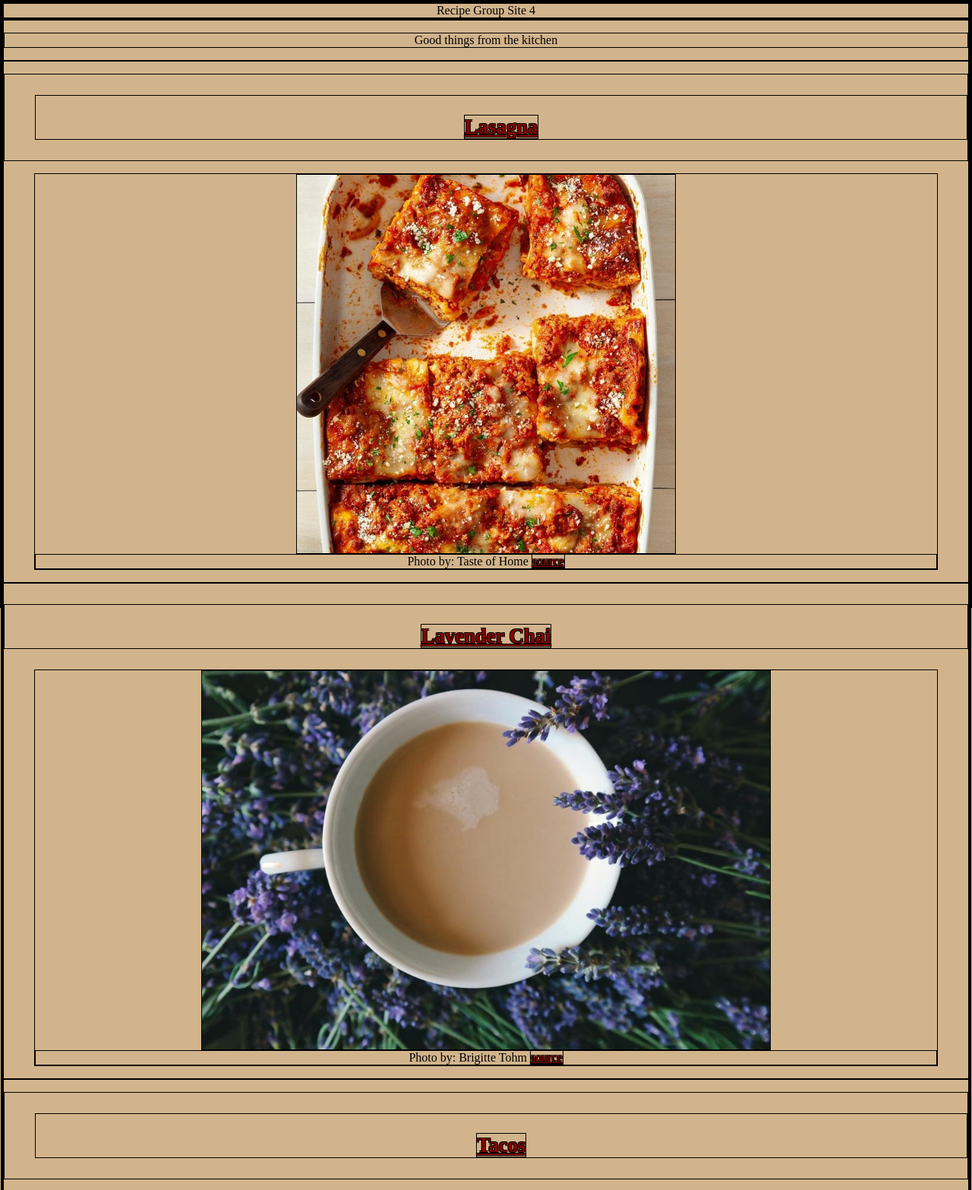
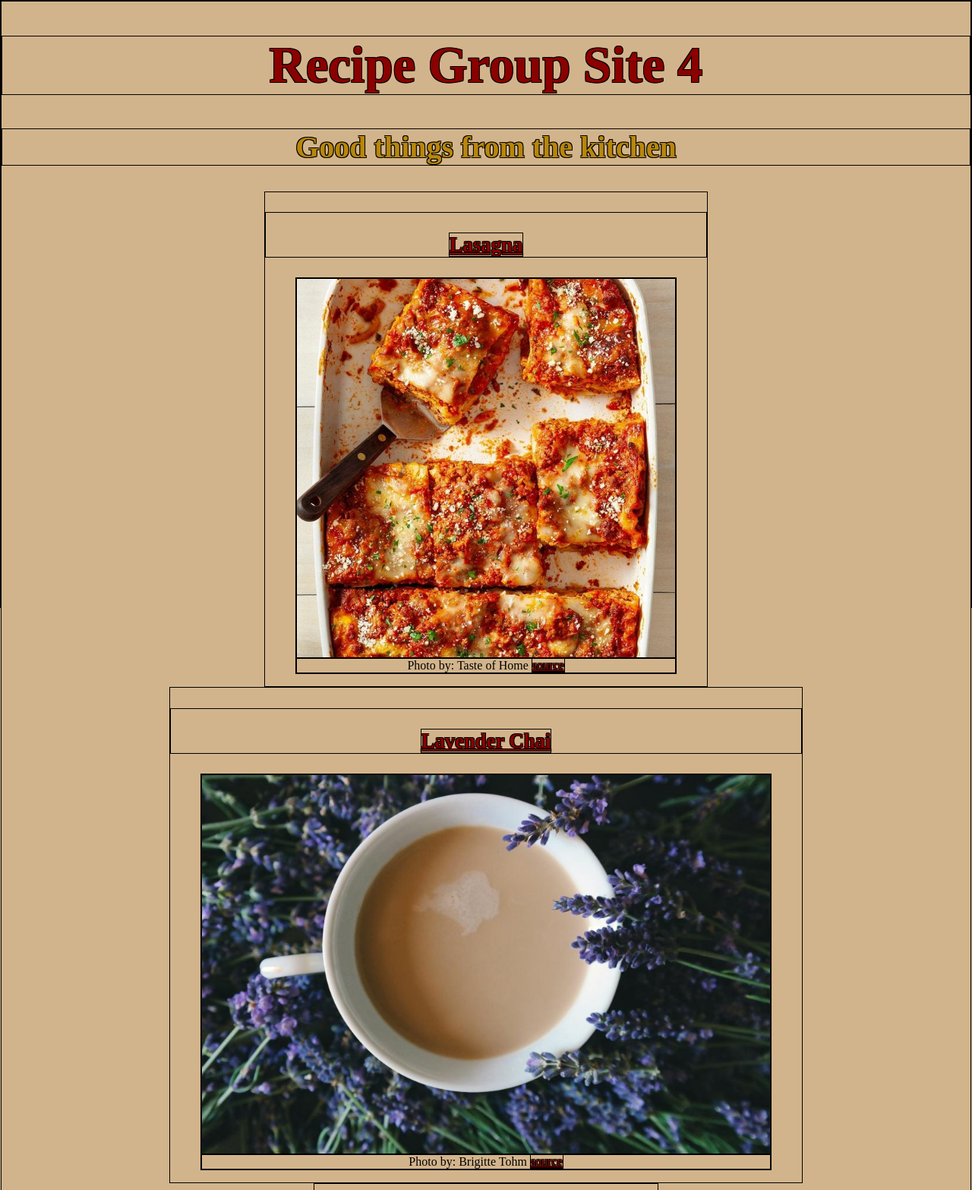
Before and after one commit to Mekashlevi/Edits, a plain HTML site: page index.html in a window 1280 px wide. Shown: the top 1566 px of the page at 76% size. Drawn offline with Linux system fonts and the light colour scheme; files that its build step writes are made by us from their sources.

Commit message:
Update index.html

```diff
--- a/index.html
+++ b/index.html
@@ -1,68 +1,55 @@
 <!DOCTYPE html>
-<html lang="en">
+<html>
+
 <head>
+  <meta charset="utf-8">
+  <meta name="viewport" content="width=device-width">
   <title>Recipe Group Site 4</title>
-  <link href="css/style.css" rel="stylesheet" type="text/css">
+  <link href="style.css" rel="stylesheet" type="text/css" />
+</head>
 
-</head>
 <body>
-  <div class="container-fluid">
-    <div class="row" id="header">
-      <div class="col" style="width:100%">Recipe Group Site 4</div>
-    </div>
+  <script src="script.js"></script>
 
-    <!-- BEGIN ROW TWO -->
+  <h1>Recipe Group Site 4</h1>
+  <h2>Good things from the kitchen</h2>
 
-    <div class="row container" id="title">
-      <div class="col title" style="width:100%">
-        <p class='title' id='title1'>Good things from the kitchen
-        </p>
-      </div>
-
-       <div class="col recipe">
-        <ul class="recipe">
+  <div class="recipe-container">
     <h3><a href="https://mekashlevi.github.io/CodingAssignment5-LayoutCSS/">Lasagna</a></h3>
-        </ul>
     <figure>
-          <img class='image' id='mainimage' src="image/Plate-of-Lasagna.jpg"
-              alt="picture of a plate loaded with delicious lasagna" style="height:auto">
-          <figcaption class="caption" style="width: auto">
+      <img class='image' id='lasa-img' src="image/Plate-of-Lasagna.jpg" alt="picture of a plate loaded with delicious lasagna">
+      <figcaption class="caption">
         Photo by: Taste of Home
       <a href="https://www.tasteofhome.com/wp-content/uploads/2018/01/Best-Lasagna_EXPS_FT24_36333_0326_JR_2.jpg?fit=700%2C1024">source</a>
       </figcaption>
     </figure>
   </div>
 
-
-      <div class="col recipe">
+  <div class="recipe-container">
   <h3><a href="https://brittany-lund.github.io/CodingAssignment-5/">Lavender Chai</a></h3>
   <figure>
-            <img class='image' id='mainimage' src="image/lavender-around-chai.jpg" alt="picture of lavender surrounding a cup of chai" style="height:auto">
-          <figcaption class="caption" style="width: auto">
+      <img class='image' id='chai-img' src="image/lavender-around-chai.jpg" alt="picture of lavender surrounding a cup of chai" style="height:auto">
+    <figcaption class="caption">
       Photo by: Brigitte Tohm
       <a href="https://freerangestock.com/photos/153139/a-cup-of-coffee-surrounded-by-lavender.html">source</a>
     </figcaption>
   </figure>
 </div>
 
-
-      <div class="col recipe">
-        <ul class="recipe">
+  <div class="recipe-container">
     <h3><a href="https://giecelt.github.io/Recipe/">Tacos</a></h3>
-        </ul>
     <figure>
-          <img class='image' id='mainimage' src="image/Tacos.jpg" alt="Plate of Tacos" style="height: auto">
-          <figcaption class="caption" style="width: auto">
+      <img class='image' id='taco-img' src="image/Tacos.jpg" alt="Plate of Tacos">
+      <figcaption class="caption">
         Photo by: Photo by:Yumna Jawad, CC BY-SA 4.0
         <a href="https://feelgoodfoodie.net/recipe/ground-beef-tacos-napa-cabbage-guacamole/">source</a>
       </figcaption>
     </figure>
   </div>
 
-
   <!-- BEGIN FOOTER -->
-    <div class="row">
-      <div class="col" id="footer" style="width: 100%;">
+  <div>
+    <div class="footer">
       <span class="footer-text">
         <a href="https://www.bellevuecollege.edu/">Back to the Main Page</a>
         <span>This page was created as an academic activity only.</span>
@@ -70,5 +57,7 @@
     </div>
   </div>
 
+
 </body>
+
 </html>
```
Lines whose indentation alone changed are shown as unchanged.
